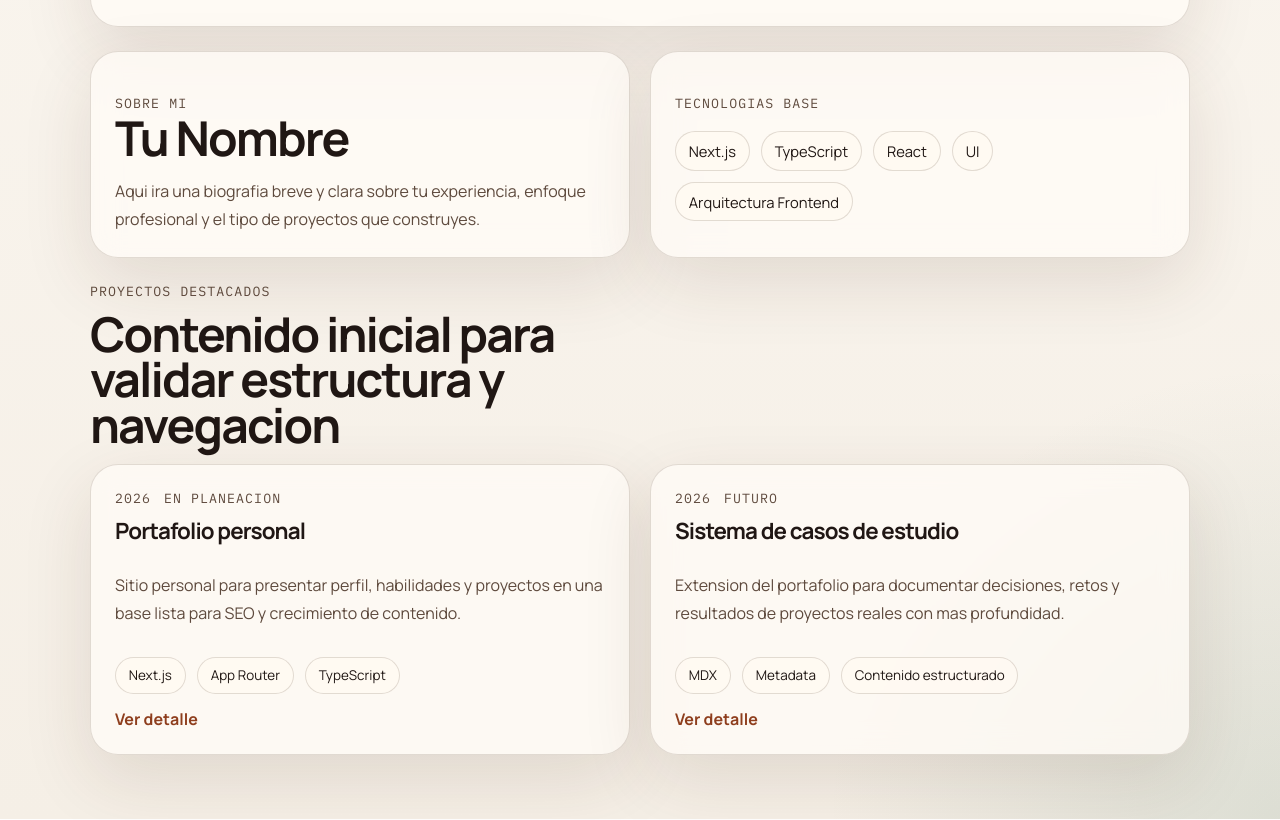
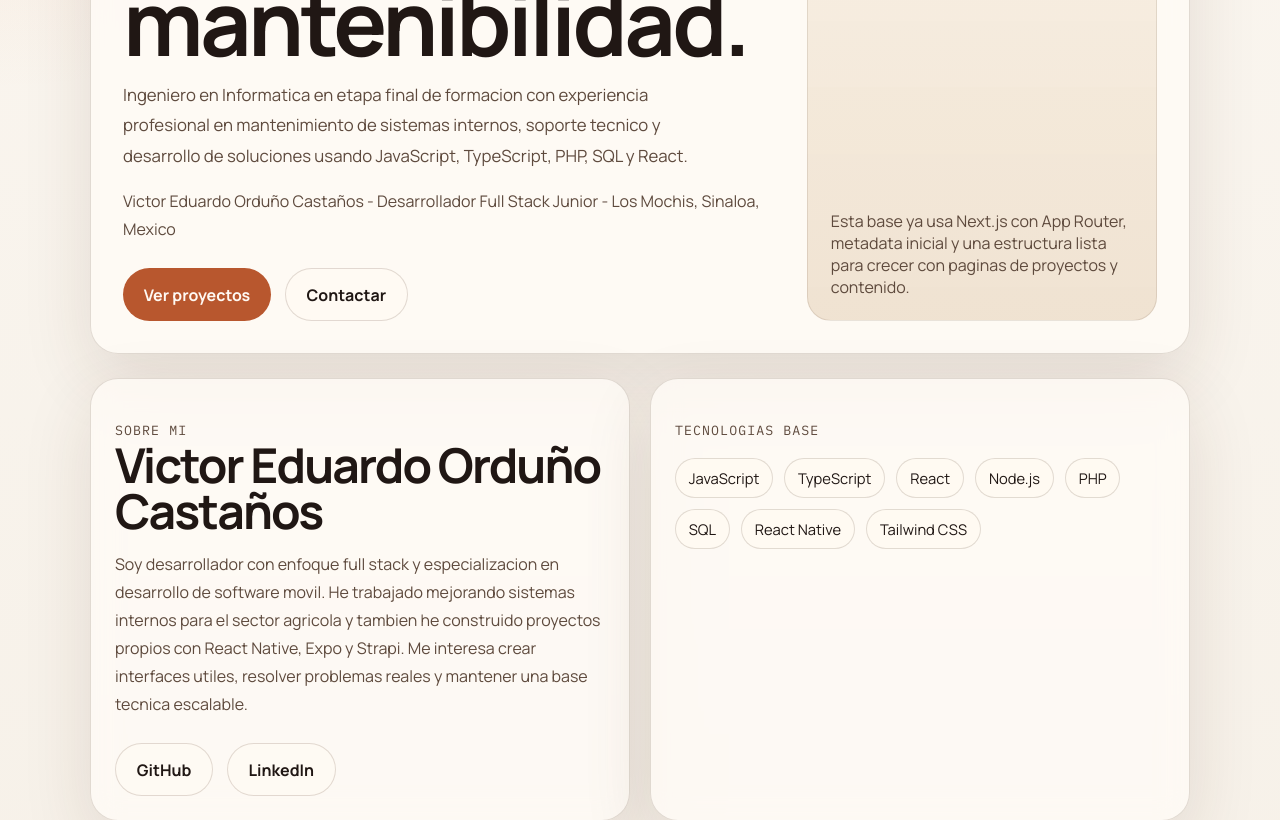
Before and after one commit to VictorOrC/portafolio-nextjs, a Next.js app: page / in a window 1280 px wide. Shown: the part 560-1380 px from the top of the page. Built offline with nearby package versions, Linux system fonts and the light colour scheme.

Commit message:
Add real profile and project content

```diff
--- a/app/page.tsx
+++ b/app/page.tsx
@@ -12,6 +12,9 @@ export default function Home() {
           <p className="eyebrow">Base inicial del portafolio</p>
           <h1>{profile.headline}</h1>
           <p className="lead">{profile.summary}</p>
+          <p className="detail-copy">
+            {profile.name} - {profile.role} - {profile.location}
+          </p>
           <div className="actions">
             <Link className="button button-primary" href="/projects">
               Ver proyectos
@@ -37,6 +40,14 @@ export default function Home() {
           <p className="eyebrow">Sobre mi</p>
           <h2>{profile.name}</h2>
           <p>{profile.bio}</p>
+          <div className="actions">
+            <a className="button button-secondary" href={profile.contact.github} target="_blank" rel="noreferrer">
+              GitHub
+            </a>
+            <a className="button button-secondary" href={profile.contact.linkedin} target="_blank" rel="noreferrer">
+              LinkedIn
+            </a>
+          </div>
         </article>
 
         <article className="card">
--- a/content/profile.ts
+++ b/content/profile.ts
@@ -1,11 +1,25 @@
 export const profile = {
-  name: "Tu Nombre",
-  headline: "Un portafolio listo para crecer contigo.",
+  name: "Victor Eduardo Orduño Castaños",
+  role: "Desarrollador Full Stack Junior",
+  location: "Los Mochis, Sinaloa, Mexico",
+  headline: "Desarrollo productos web y moviles con foco en claridad, rendimiento y mantenibilidad.",
   summary:
-    "Esta base inicial presenta tu perfil, proyectos destacados y una estructura preparada para evolucionar hacia casos de estudio, blog y nuevas secciones profesionales.",
-  bio: "Aqui ira una biografia breve y clara sobre tu experiencia, enfoque profesional y el tipo de proyectos que construyes.",
-  skills: ["Next.js", "TypeScript", "React", "UI", "Arquitectura Frontend"],
+    "Ingeniero en Informatica en etapa final de formacion con experiencia profesional en mantenimiento de sistemas internos, soporte tecnico y desarrollo de soluciones usando JavaScript, TypeScript, PHP, SQL y React.",
+  bio: "Soy desarrollador con enfoque full stack y especializacion en desarrollo de software movil. He trabajado mejorando sistemas internos para el sector agricola y tambien he construido proyectos propios con React Native, Expo y Strapi. Me interesa crear interfaces utiles, resolver problemas reales y mantener una base tecnica escalable.",
+  skills: [
+    "JavaScript",
+    "TypeScript",
+    "React",
+    "Node.js",
+    "PHP",
+    "SQL",
+    "React Native",
+    "Tailwind CSS",
+  ],
   contact: {
-    email: "hola@ejemplo.com",
+    email: "vict.rcastan.s@gmail.com",
+    phone: "+52 668256 4296",
+    linkedin: "https://www.linkedin.com/in/orduno-castanos",
+    github: "https://github.com/VictorOrC",
   },
 } as const;
--- a/content/projects.ts
+++ b/content/projects.ts
@@ -1,24 +1,24 @@
 export const projects = [
   {
-    slug: "portafolio-personal",
-    title: "Portafolio personal",
-    year: "2026",
-    status: "en planeacion",
+    slug: "aplicacion-movil-ecommerce",
+    title: "Aplicacion movil de e-commerce",
+    year: "2024",
+    status: "completado",
     summary:
-      "Sitio personal para presentar perfil, habilidades y proyectos en una base lista para SEO y crecimiento de contenido.",
+      "Aplicacion movil completa con autenticacion, catalogo de productos, carrito y creacion de ordenes.",
     description:
-      "Este proyecto sirve como base para construir una presencia profesional propia con Next.js, rutas escalables y contenido mantenible.",
-    stack: ["Next.js", "App Router", "TypeScript"],
+      "Desarrolle la estructura de navegacion con React Navigation, integre un backend en Strapi mediante APIs REST y construi componentes modulares para productos, carrito y flujo de compra con validacion y manejo de errores.",
+    stack: ["React Native", "Expo", "Strapi", "SQLite"],
   },
   {
-    slug: "sistema-de-casos",
-    title: "Sistema de casos de estudio",
-    year: "2026",
-    status: "futuro",
+    slug: "blogdecafe",
+    title: "BlogDeCafe",
+    year: "2023",
+    status: "completado",
     summary:
-      "Extension del portafolio para documentar decisiones, retos y resultados de proyectos reales con mas profundidad.",
+      "Sitio web responsivo tipo blog enfocado en rendimiento, accesibilidad y SEO semantico.",
     description:
-      "Esta expansion convertira el portafolio en una plataforma de contenido tecnico, con detalle por proyecto y mejor narrativa profesional.",
-    stack: ["MDX", "Metadata", "Contenido estructurado"],
+      "Construí layouts con Flexbox y CSS Grid bajo un enfoque mobile-first, implemente lazy loading, HTML semantico y metadatos para mejorar tiempos de carga y visibilidad en buscadores.",
+    stack: ["HTML5", "CSS3", "SEO", "Responsive Design"],
   },
 ] as const;
```
